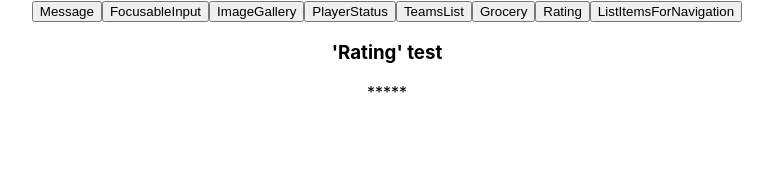
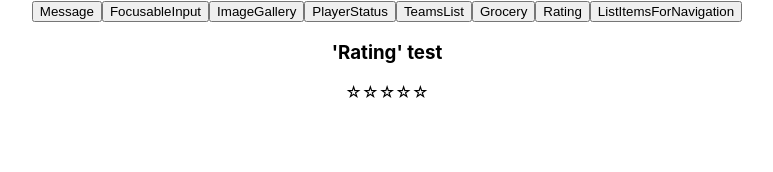
Before and after one commit to jnoziglia/frontend-challenge, a React (Create React App) app: page / in a window 1280 px wide. Both pictures are taken after a click on the button "Rating". Shown: the top 172 px of the page, without its empty margins (253-1026 px from the left). Built offline with nearby package versions, Linux system fonts and the light colour scheme.

Commit message:
Rewriting the way rating stars are displayed

```diff
--- a/src/components/Rating.jsx
+++ b/src/components/Rating.jsx
@@ -30,11 +30,7 @@ export function Rating() {
 	const [rating, setRating] = useState(0);
 	return (
 		<div id="rating">
-			<span className={rating >= 1 ? "active" : ""} onClick={() => setRating(1)}>*</span>
-			<span className={rating >= 2 ? "active" : ""} onClick={() => setRating(2)}>*</span>
-			<span className={rating >= 3 ? "active" : ""} onClick={() => setRating(3)}>*</span>
-			<span className={rating >= 4 ? "active" : ""} onClick={() => setRating(4)}>*</span>
-			<span className={rating >= 5 ? "active" : ""} onClick={() => setRating(5)}>*</span>
+			{[...Array(5)].map((_, index) => <span key={index} className={`stars ${rating >= index + 1 ? "active" : ""}`} onClick={() => setRating(index + 1)}>{rating >= index + 1 ? String.fromCharCode(9733) : String.fromCharCode(9734)}</span>)}
 		</div>
 	);
 }
```
